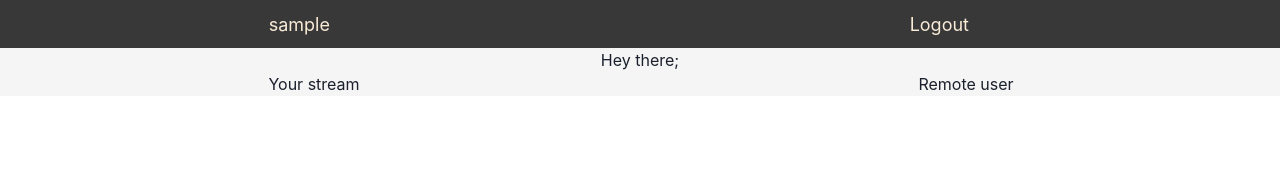
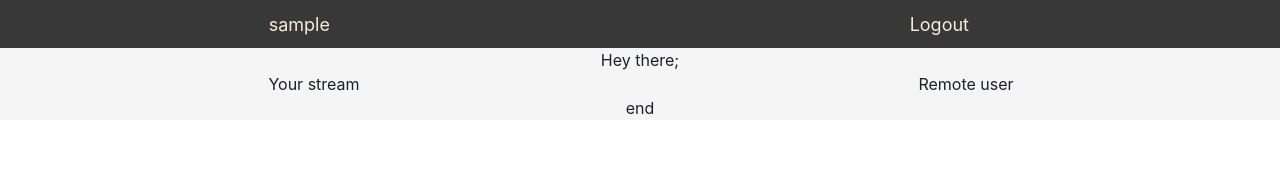
Before and after one commit to bhavin79/video-conference, a React (Create React App) app in the folder client/: page /meet/1 in a window 1280 px wide. Shown: the top 186 px of the page. Built offline with nearby package versions, Linux system fonts and the light colour scheme; no server answers; sample sign-in values are in the browser's storage.

Commit message:
Call End Implemented

```diff
--- a/client/src/components/CustomInputField.jsx
+++ b/client/src/components/CustomInputField.jsx
@@ -8,10 +8,6 @@ export const CustomInputField =({label, ...props}) =>{
             <FormLabel>{label}</FormLabel>
             <Input {...field} {...props} />
             <FormErrorMessage>{meta.error}</FormErrorMessage>
-            {/* <Input {...field} {...props}
-                className={meta.touched && meta.error ? "input-error" : ""}
-            />
-            {meta.touched && meta.error && <div className="error">{meta.error}</div>} */}
         </FormControl>
     )
 }
--- a/client/src/components/authentication/LoginScreen.jsx
+++ b/client/src/components/authentication/LoginScreen.jsx
@@ -26,6 +26,9 @@ const LoginForm = ()=>{
         return;
     }
     return (
+
+
+
         <VStack
         justify="center"
         h="100vh"
--- a/client/src/components/authentication/authSchema.js
+++ b/client/src/components/authentication/authSchema.js
@@ -8,6 +8,7 @@ const schema = {
 export const LogInSchema = ()=>{
     return yup.object().shape(schema);
 }
+
 export const SignUpSchema =()=>{
     schema["rePassword"] = yup.string().oneOf([yup.ref("password"), null], "Password do not match").required("Required");
     return yup.object().shape(schema);
--- a/client/src/components/meet/Meet.jsx
+++ b/client/src/components/meet/Meet.jsx
@@ -188,8 +188,10 @@ const Meet = ()=>{
         }
     },[peerConnection, handleIncomingTracks]);
 
+    const callEnd =()=>{
+        peerConnection.current.close();
 
-
+    }
 
     return <>
         Hey there;
@@ -207,6 +209,10 @@ const Meet = ()=>{
                 {remoteStream && <ReactPlayer playing muted height="400px" width="400px" url={remoteStream}></ReactPlayer>}
                 </GridItem>
         </Grid>
+        <div>
+            <button onClick={()=>callEnd()}>end</button>
+
+        </div>
 
     </>
 }
```
